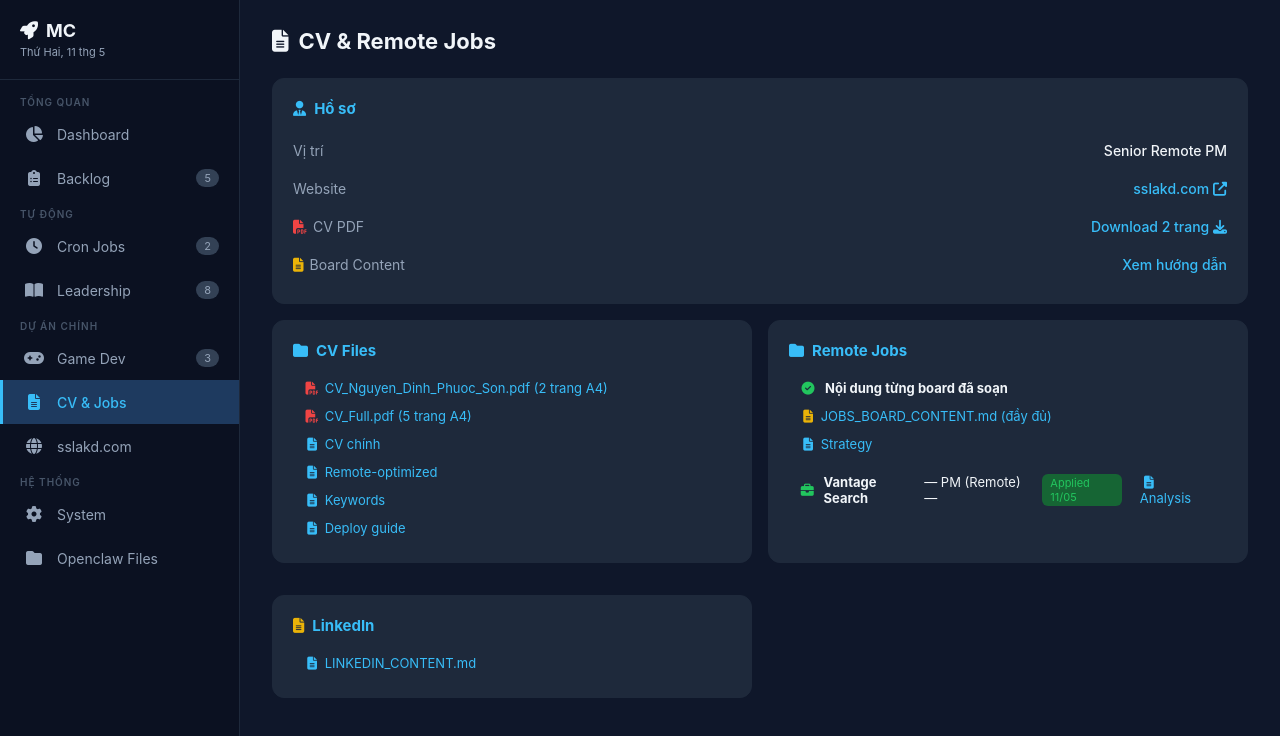
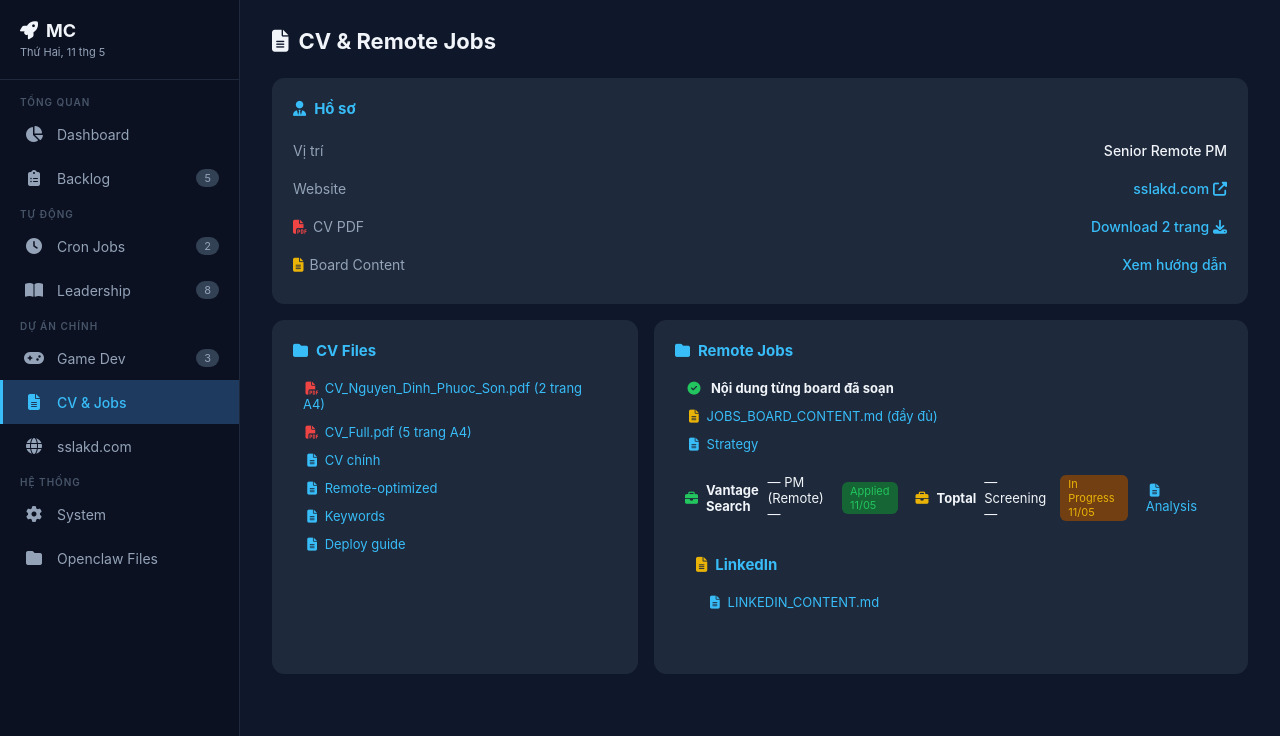
Before and after one commit to sslakd/mission-control-board, a plain HTML site: page index.html in a window 1280 px wide. Both pictures are taken after a click on the link "CV & Jobs". Shown: the top 736 px of the page. Drawn offline with nearby package versions, Linux system fonts and the light colour scheme.

Commit message:
Track Toptal account created (screening stage)

```diff
--- a/index.html
+++ b/index.html
@@ -233,6 +233,7 @@
       <div class="file-link"><a href="#" class="md-file" data-path="JOBS_BOARD_CONTENT.md"><i class="fas fa-file-alt" style="color:var(--yellow)"></i> JOBS_BOARD_CONTENT.md (đầy đủ)</a></div>
       <div class="file-link"><a href="#" class="md-file" data-path="10_Remote_Jobs_PM/JOB_SEARCH_STRATEGY.md"><i class="fas fa-file-alt"></i> Strategy</a></div>
       <div class="file-link" style="margin-top:4px"><i class="fas fa-briefcase" style="color:var(--green)"></i> <strong>Vantage Search</strong> &mdash; PM (Remote) &mdash; <span class="tag green">Applied 11/05</span>
+      <div class="file-link"><i class="fas fa-briefcase" style="color:var(--yellow)""></i> <strong>Toptal</strong> &mdash; Screening &mdash; <span class="tag yellow">In Progress 11/05</span>
       <div class="file-link"><a href="#" class="md-file" data-path="10_Remote_Jobs_PM/REMOTE_PM_JOBS_ANALYSIS.md"><i class="fas fa-file-alt"></i> Analysis</a></div>
     </div>
   </div>
```
